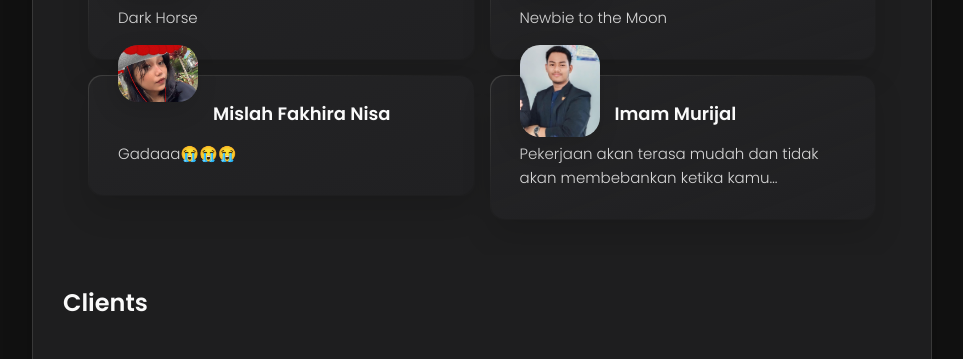
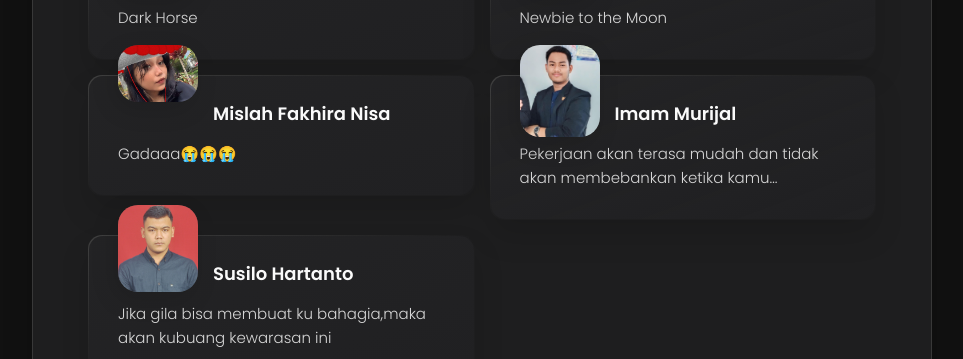
Before and after one commit to ahmadsyaifuddin-dins/asai-portfolio-vcard, a plain HTML site: page index.html in a window 1280 px wide. Shown: the part 1240-1599 px from the top of the page, without its empty margins (308-1271 px from the left). Drawn offline with nearby package versions, Linux system fonts and the light colour scheme.

Commit message:
Update index.html

```diff
--- a/index.html
+++ b/index.html
@@ -460,6 +460,24 @@
                 <div class="testimonials-text" data-testimonials-text>
                   <p>
                     Pekerjaan akan terasa mudah dan tidak akan membebankan ketika kamu mengerjakannya, waktu itu luas, hanya tinggal dirimu lah yang menentukan
+                  </p>
+                </div>
+
+              </div>
+            </li>
+
+            <li class="testimonials-item">
+              <div class="content-card" data-testimonials-item>
+
+                <figure class="testimonials-avatar-box">
+                  <img src="./assets/images/susilo.jpg" style="border-radius: 20px;" alt="Susilo" width="60" data-testimonials-avatar>
+                </figure>
+
+                <h4 class="h4 testimonials-item-title" data-testimonials-title>Susilo Hartanto</h4>
+
+                <div class="testimonials-text" data-testimonials-text>
+                  <p>
+                    Jika gila bisa membuat ku bahagia,maka akan kubuang kewarasan ini
                   </p>
                 </div>
 
```
